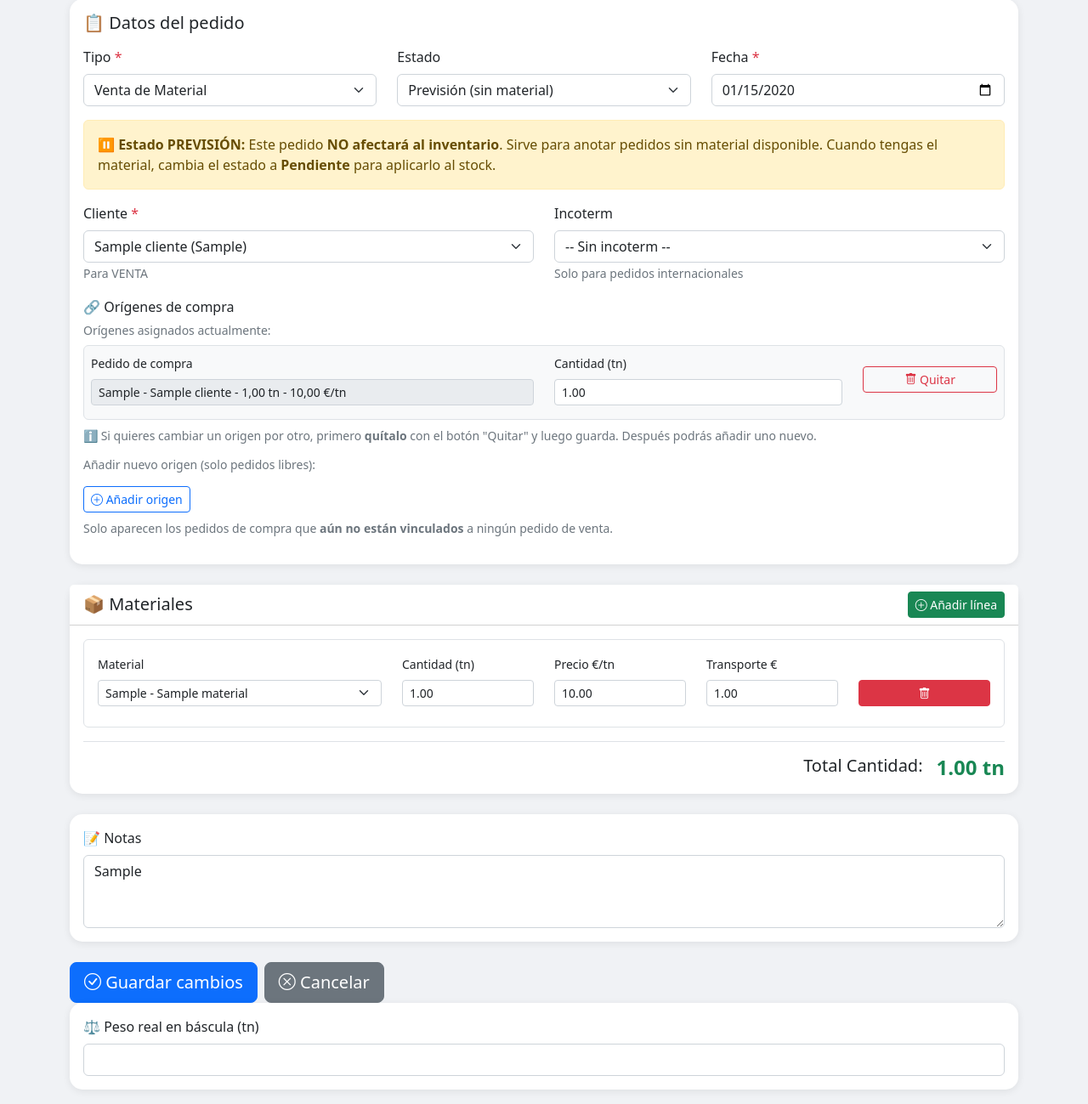
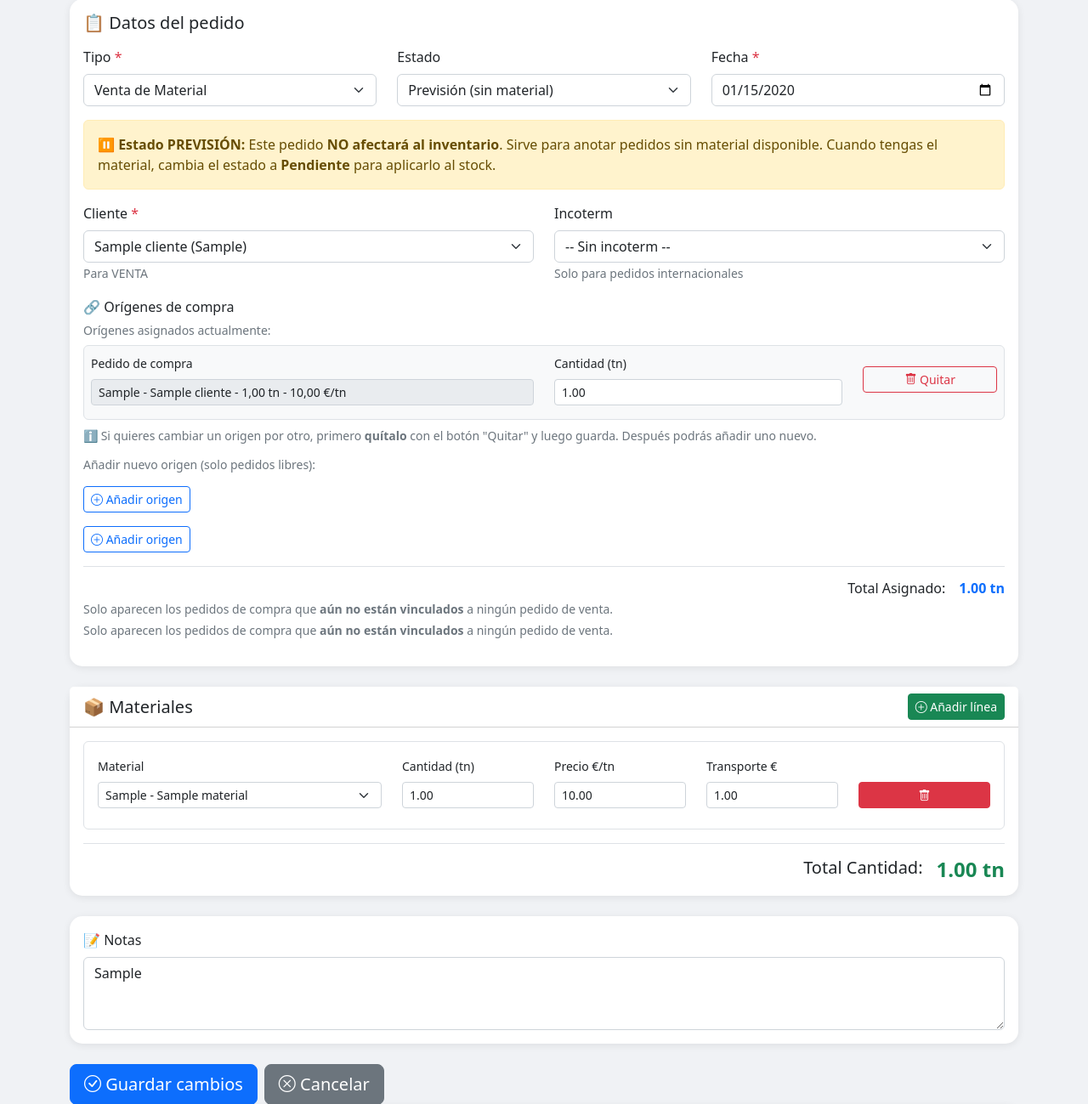
Before and after one commit to starmediterraneavictor-cmyk/erp-reciclaje, a Django app: page /pedidos/1/editar/ in a window 1280 px wide. Shown: the part 153-1452 px from the top of the page at 85% size. Run offline with Django 5.2, Linux system fonts and the light colour scheme; a user stored in the database is signed in; tables that the repository leaves empty hold one stand-in row (values such as "Sample post"); some libraries are stand-ins or nearby versions.

Commit message:
feat: mostrar suma total de tn en origenes de compra

```diff
--- a/pedidos/templates/pedidos/editar_pedido.html
+++ b/pedidos/templates/pedidos/editar_pedido.html
@@ -144,6 +144,22 @@
                             <i class="bi bi-plus-circle"></i> Añadir origen
                         </button>
                     </div>
+                    <div id="origenesNuevos"></div>
+                    <button type="button" class="btn btn-outline-primary btn-sm mt-2" onclick="añadirOrigen()">
+                        <i class="bi bi-plus-circle"></i> Añadir origen
+                    </button>
+
+                    <!-- 🆕 TOTAL DE TONELADAS EN ORÍGENES -->
+                    <div class="d-flex justify-content-end mt-3 border-top pt-3">
+                        <h6 class="mb-0 me-3">Total Asignado:</h6>
+                        <h6 class="mb-0 text-primary fw-bold">
+                            <span id="total_origenes">0.00</span> tn
+                        </h6>
+                    </div>
+
+                    <small class="text-muted d-block mt-1">
+                        Solo aparecen los pedidos de compra que <strong>aún no están vinculados</strong> a ningún pedido de venta.
+                    </small>
 
                     <small class="text-muted d-block mt-1">
                         Solo aparecen los pedidos de compra que <strong>aún no están vinculados</strong> a ningún pedido de venta.
@@ -436,5 +452,40 @@ document.addEventListener('input', function(e) {
 document.addEventListener('DOMContentLoaded', function() {
     calcularTotalToneladas();
 });
+
+// 🆕 Calcular el total de toneladas en orígenes
+function calcularTotalOrigenes() {
+    let total = 0;
+
+    // Inputs de orígenes existentes (suelen tener el name "origen_cantidad_existente_...")
+    const inputsExistentes = document.querySelectorAll('input[name^="origen_cantidad_existente_"]');
+    inputsExistentes.forEach(input => {
+        const valor = parseFloat(input.value);
+        if (!isNaN(valor)) total += valor;
+    });
+
+    // Inputs de orígenes nuevos (name "origen_cantidad_nuevo")
+    const inputsNuevos = document.querySelectorAll('input[name="origen_cantidad_nuevo"]');
+    inputsNuevos.forEach(input => {
+        const valor = parseFloat(input.value);
+        if (!isNaN(valor)) total += valor;
+    });
+
+    document.getElementById('total_origenes').textContent = total.toFixed(2);
+}
+
+// Escuchar cambios en los inputs
+document.addEventListener('input', function(e) {
+    if (e.target && (e.target.name.startsWith('origen_cantidad'))) {
+        calcularTotalOrigenes();
+    }
+});
+
+// Calcular al cargar la página
+document.addEventListener('DOMContentLoaded', function() {
+    calcularTotalOrigenes();
+});
+
+
 </script>
 {% endblock %}
```
